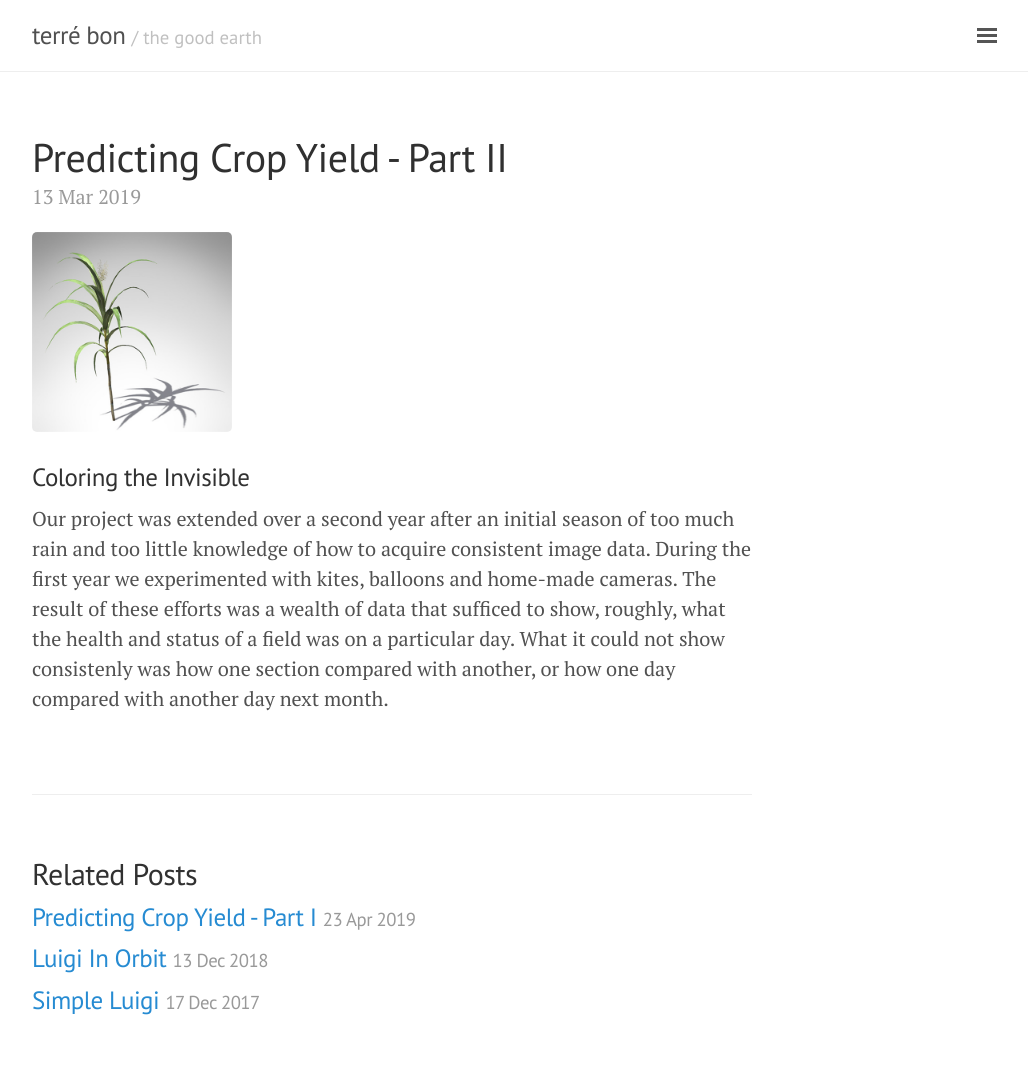
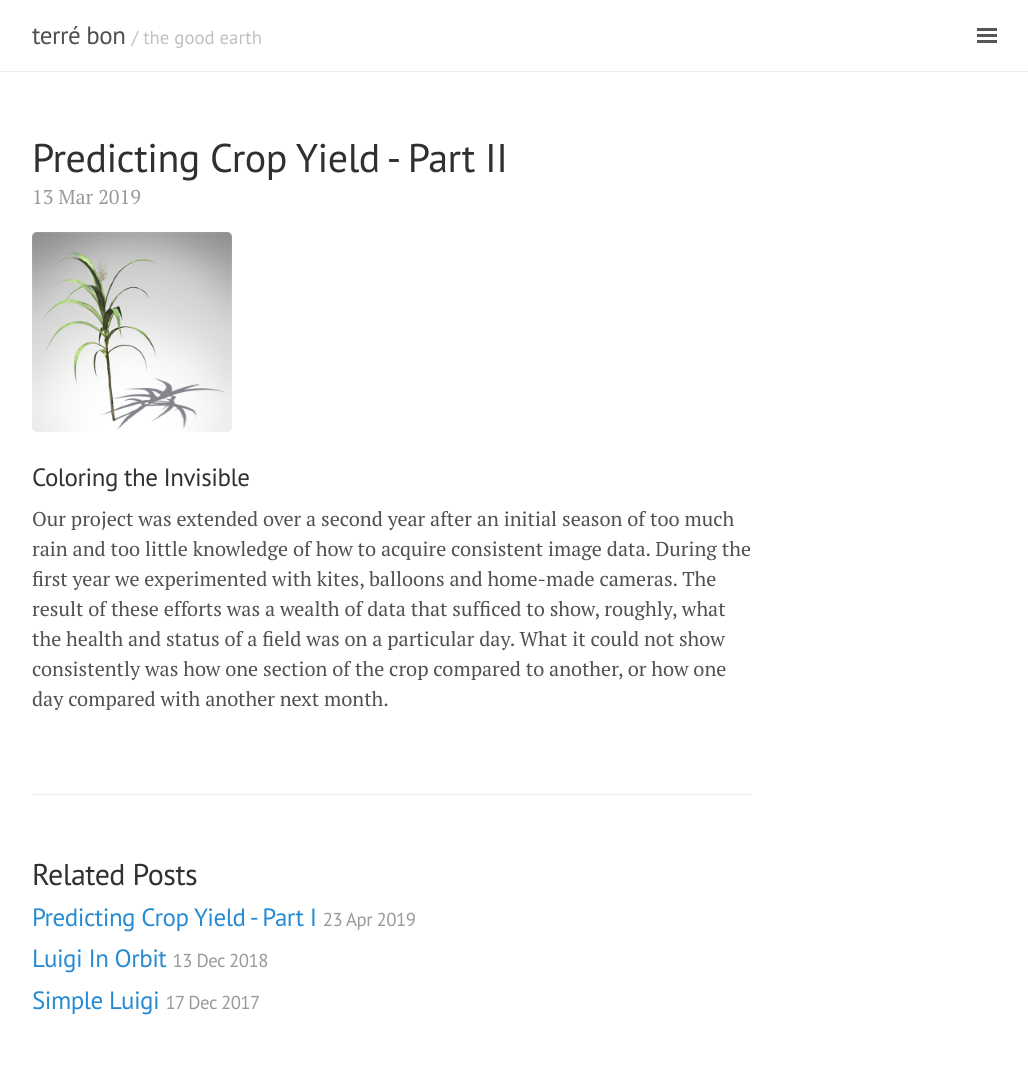
Before and after one commit to geraldmc/geraldmc.github.io, a Jekyll site: the page built from _posts/2019-03-13-predicting-yield-2.md, in a window 1280 px wide. Shown: the whole page, without its empty margins (248-1276 px from the left). Built offline with Jekyll 4.4.1, drawn with Linux system fonts in a browser that asks for light colours.

Commit message:
adds PART II

```diff
--- a/_posts/2019-03-13-predicting-yield-2.md
+++ b/_posts/2019-03-13-predicting-yield-2.md
@@ -7,4 +7,4 @@ title: Predicting Crop Yield - Part II
 
 ### Coloring the Invisible
 
-Our project was extended over a second year after an initial season of too much rain and too little knowledge of how to acquire consistent image data. During the first year we experimented with kites, balloons and home-made cameras. The result of these efforts was a wealth of data that sufficed to show, roughly, what the health and status of a field was on a particular day. What it could not show consistenly was how one section compared with another, or how one day compared with another day next month.
+Our project was extended over a second year after an initial season of too much rain and too little knowledge of how to acquire consistent image data. During the first year we experimented with kites, balloons and home-made cameras. The result of these efforts was a wealth of data that sufficed to show, roughly, what the health and status of a field was on a particular day. What it could not show consistently was how one section of the crop compared to another, or how one day compared with another next month.
```
